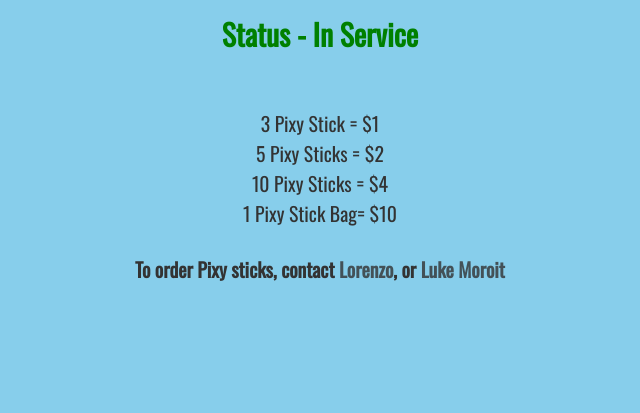
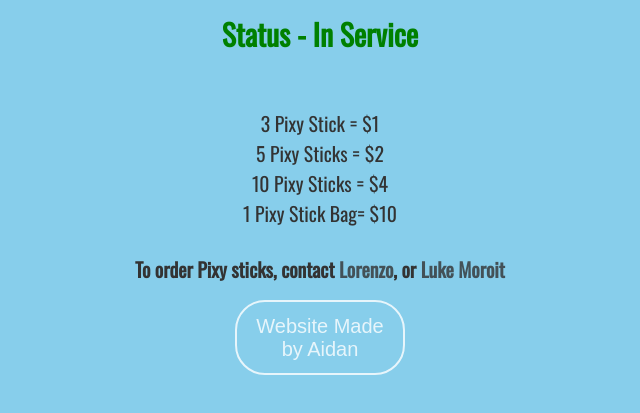
Before and after one commit to Mrfixit935/pixy, a plain HTML site: page index.html in a window 1280 px wide. Shown: the part 163-576 px from the top of the page, without its empty margins (320-960 px from the left). Drawn offline with nearby package versions, Linux system fonts and the light colour scheme.

Commit message:
added creds

```diff
--- a/index.html
+++ b/index.html
@@ -28,6 +28,10 @@
     <h4>To order Pixy sticks, contact <a class="name">Lorenzo</a>, or <a class="name">Luke Moroit</a></h4>
     <script src="script.js"></script>
     <script src="//code.tidio.co/ctaotubjhqfd1qgf582pz948bgxrxufz.js" async></script>
+
+    <a href="https://awstore.tk" target="_blank">
+            <button class="btn">Website Made by Aidan </button>
+        </a>
     <!-- Yo also that what I had to copy it said  and it works so keep it-->
 
     <!-- All you need to do is make the font bigger then we are good Done.-->
--- a/style.css
+++ b/style.css
@@ -87,3 +87,21 @@
     transform: rotate(359deg);
   }
 }
+.btn {
+  color: white;
+  font-size: 20px;
+  position: relative;
+  width: 170px;
+  height: 75px;
+  bottom: 10px;
+  background-color: transparent;
+  border-radius: 30px;
+  border: 2px solid white;
+  outline: 0;
+}
+
+.btn:hover {
+background-color: white;
+color: black;
+cursor: pointer;
+}
```
